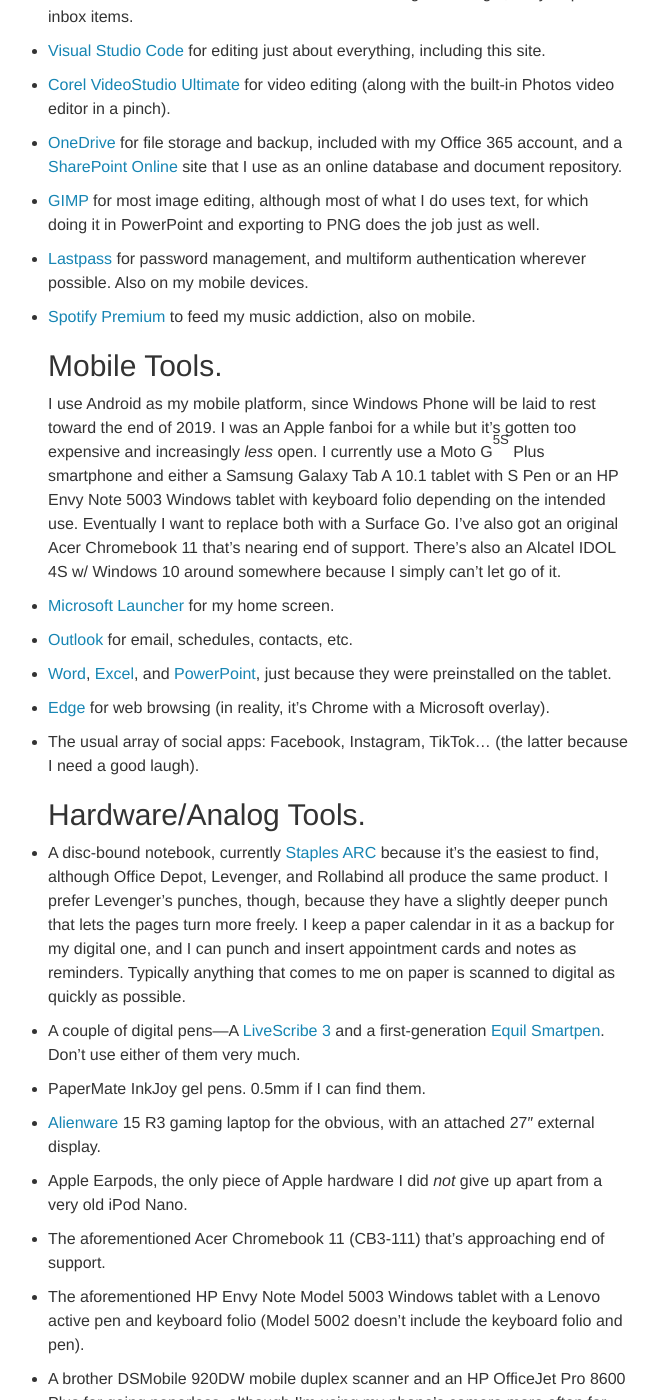
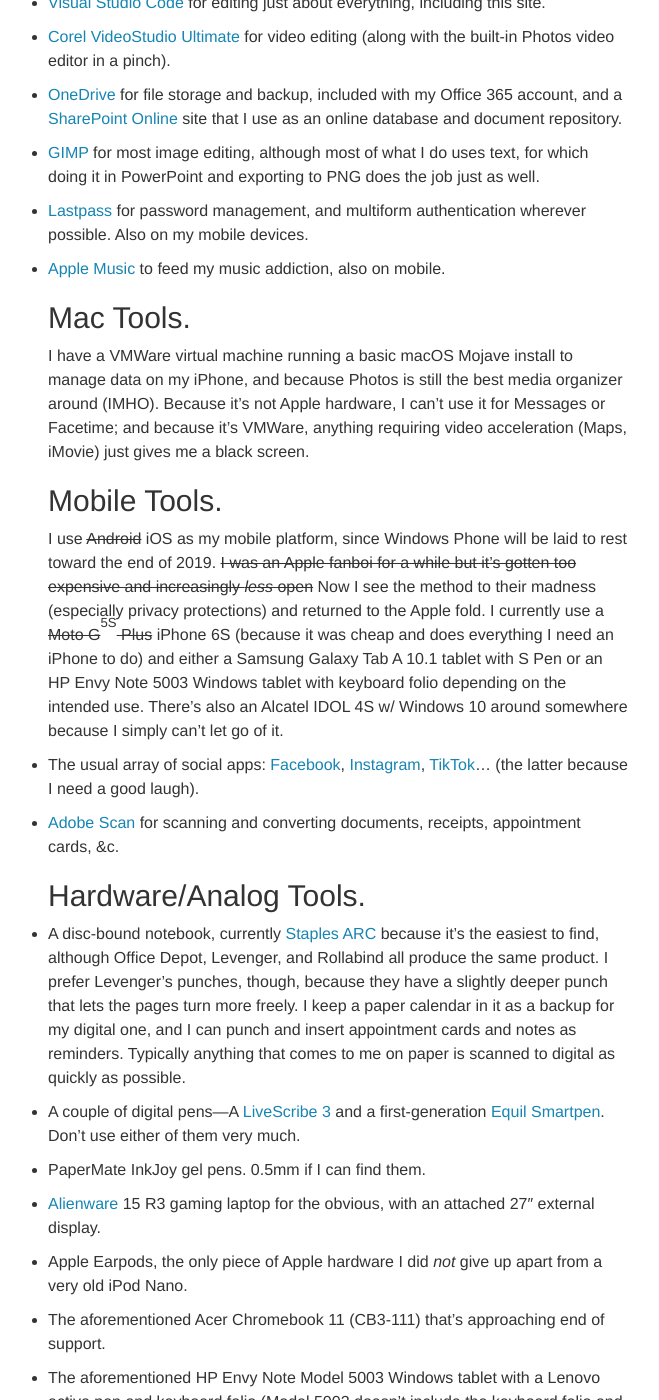
Before and after one commit to swbuehler/stevenwatsonbuehler.github.io, a Jekyll site: the page built from colophon.md, in a window 1280 px wide and 1400 px high, scrolled down 957 px. Shown: the whole window, without its empty margins (302-961 px from the left). Built offline with Jekyll 4.4.1, drawn with Linux system fonts in a browser that asks for light colours; nearby versions of some CDN libraries; some web fonts are replaced; some of the changed text lies outside the part shown.

Commit message:
Updated colophon

```diff
--- a/colophon.md
+++ b/colophon.md
@@ -8,9 +8,9 @@
 
 ## Web tools.
 
-This site runs on the [Jekyll](https://jekyllrb.com/) engine, mainly for its simplicity, and is hosted on [Github](https://www.github.com). The content is publicly available in a [dedicated repository](https://github.com/swbuehler/swbuehler.github.io). The theme is based on the same one published by [Fabien Penso](http://blog.penso.info/), which is available in [this repository](https://github.com/penso/blog.penso.info) under an MIT license, and I continue to customize it as I feel like. I can write posts in HTML, Markdown (my preferred style), or Liquid, depending on the need.
+This site runs on the [Jekyll](https://jekyllrb.com/) engine, mainly for its simplicity with page editing, and is hosted on [Github](https://www.github.com). The content is publicly available in a [dedicated repository](https://github.com/swbuehler/swbuehler.github.io). The theme is based on the same one published by [Fabien Penso](http://blog.penso.info/), which is available in [this repository](https://github.com/penso/blog.penso.info) under an MIT license, and I continue to customize it as I feel like. I can write posts in HTML, Markdown (my preferred style), or Liquid, depending on the need.
 
-Over the last several months I've consolidated everything into a Windows-centric platform (mainly because I play games when I'm bored) and sold off or donated away all my Mac/Apple stuff. I use [Office 365 Personal](https://www.office.com) for most everything (especially Excel, the latest version of which handles JSON input spectacularly using "Get and Transform"), and some [Google Apps Script](https://script.google.com), [IFTTT](https://www.ifttt.com), and [Stringify](https://www.stringify.com) for doing a lot of things automatically. I use [Dash](https://dash.by) to keep track of mileage and vehicle issues.
+I use [Office 365 Personal](https://www.office.com) and a small iCloud account for most everything (especially Excel, the latest version of which handles JSON input spectacularly using "Get and Transform"), and some [Google Apps Script](https://script.google.com), [IFTTT](https://www.ifttt.com), and [Stringify](https://www.stringify.com) for doing a lot of things automatically. I use [Dash](https://dash.by) to keep track of mileage and vehicle issues.
 
 At least 90 percent of my social interaction is over [Facebook](https://fb.me/stevenwatsonbuehler), because that's where the people are that I interact with the most. I also post things to [Instagram](https://www.instagram.com/stevenwatsonb). I don't use [Twitter](https://www.twitter.com) any more, because it's too much noise.
 
@@ -30,21 +30,19 @@
 
 - [Lastpass](https://www.lastpass.com) for password management, and multiform authentication wherever possible. Also on my mobile devices.
 
-- [Spotify Premium](https://www.spotify.com) to feed my music addiction, also on mobile.
+- [Apple Music](https://www.apple.com/itunes/) to feed my music addiction, also on mobile.
+
+## Mac Tools.
+
+I have a VMWare virtual machine running a basic macOS Mojave install to manage data on my iPhone, and because Photos is still the best media organizer around (IMHO). Because it's not Apple hardware, I can't use it for Messages or Facetime; and because it's VMWare, anything requiring video acceleration (Maps, iMovie) just gives me a black screen.
 
 ## Mobile Tools.
 
-I use Android as my mobile platform, since Windows Phone will be laid to rest toward the end of 2019. I was an Apple fanboi for a while but it's gotten too expensive and increasingly _less_ open. I currently use a Moto G<sup>5S</sup> Plus smartphone and either a Samsung Galaxy Tab A 10.1 tablet with S Pen or an HP Envy Note 5003 Windows tablet with keyboard folio depending on the intended use. Eventually I want to replace both with a Surface Go.  I've also got an original Acer Chromebook 11 that's nearing end of support. There's also an Alcatel IDOL 4S w/ Windows 10 around somewhere because I simply can't let go of it.
+I use <del>Android</del> iOS as my mobile platform, since Windows Phone will be laid to rest toward the end of 2019. <del>I was an Apple fanboi for a while but it's gotten too expensive and increasingly _less_ open</del> Now I see the method to their madness (especially privacy protections) and returned to the Apple fold. I currently use a <del>Moto G<sup>5S</sup> Plus</del> iPhone 6S (because it was cheap and does everything I need an iPhone to do) and either a Samsung Galaxy Tab A 10.1 tablet with S Pen or an HP Envy Note 5003 Windows tablet with keyboard folio depending on the intended use. There's also an Alcatel IDOL 4S w/ Windows 10 around somewhere because I simply can't let go of it.
 
-- [Microsoft Launcher](https://play.google.com/store/apps/details?id=com.microsoft.launcher) for my home screen.
+- The usual array of social apps: [Facebook](https://facebook.com), [Instagram](https://instagram.com), [TikTok](https://tiktok.com)&hellip; (the latter because I need a good laugh).
 
-- [Outlook](https://play.google.com/store/apps/details?id=com.microsoft.office.outlook) for email, schedules, contacts, etc.
-
-- [Word](https://play.google.com/store/apps/details?id=com.microsoft.office.word), [Excel](https://play.google.com/store/apps/details?id=com.microsoft.office.excel), and [PowerPoint](https://play.google.com/store/apps/details?id=com.microsoft.office.powerpoint), just because they were preinstalled on the tablet.
-
-- [Edge](https://play.google.com/store/apps/details?id=com.microsoft.emmx) for web browsing (in reality, it's Chrome with a Microsoft overlay).
-
-- The usual array of social apps: Facebook, Instagram, TikTok&hellip; (the latter because I need a good laugh).
+- [Adobe Scan](https://acrobat.adobe.com/us/en/mobile/scanner-app.html) for scanning and converting documents, receipts, appointment cards, &c.
 
 ## Hardware/Analog Tools.
 
```
